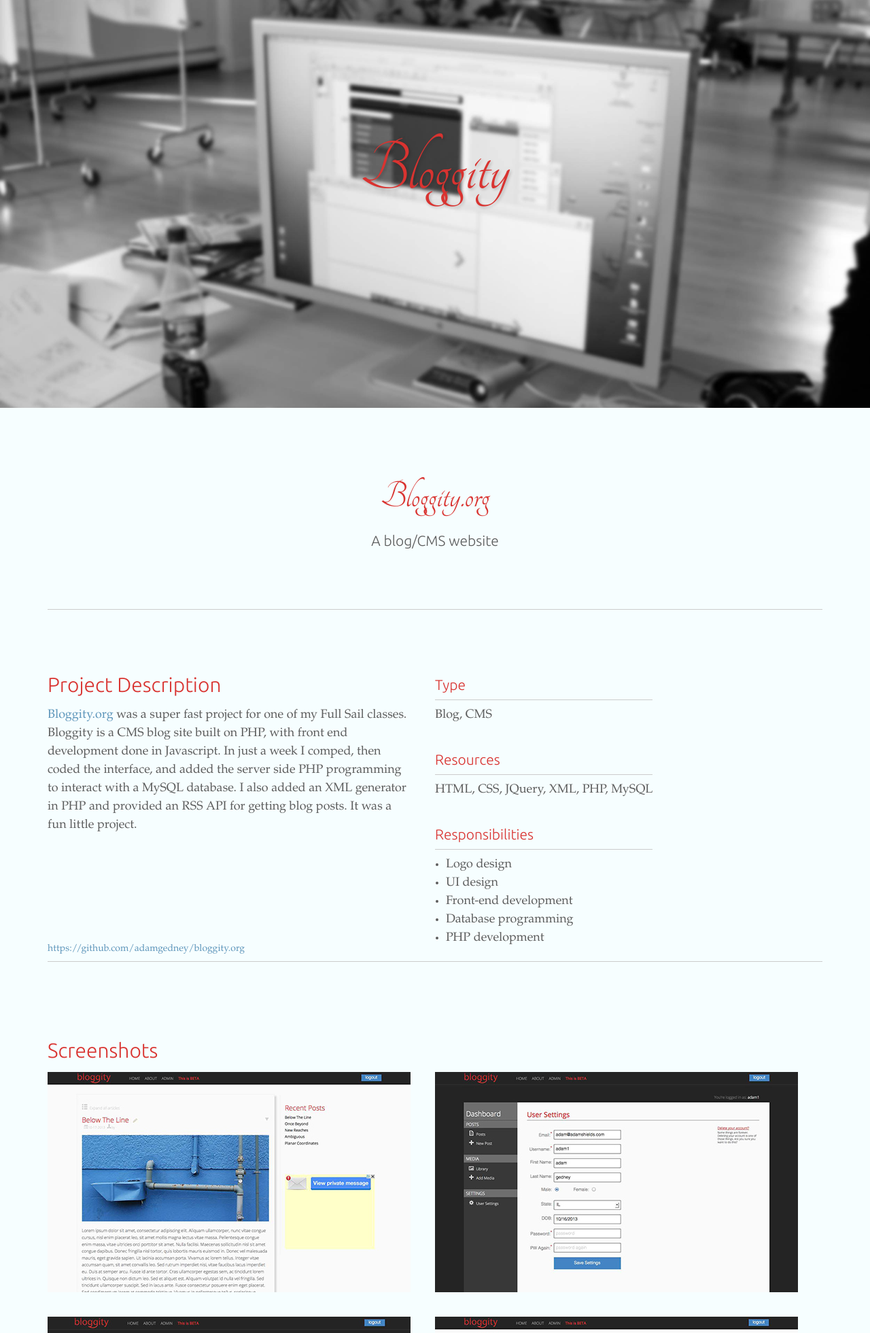
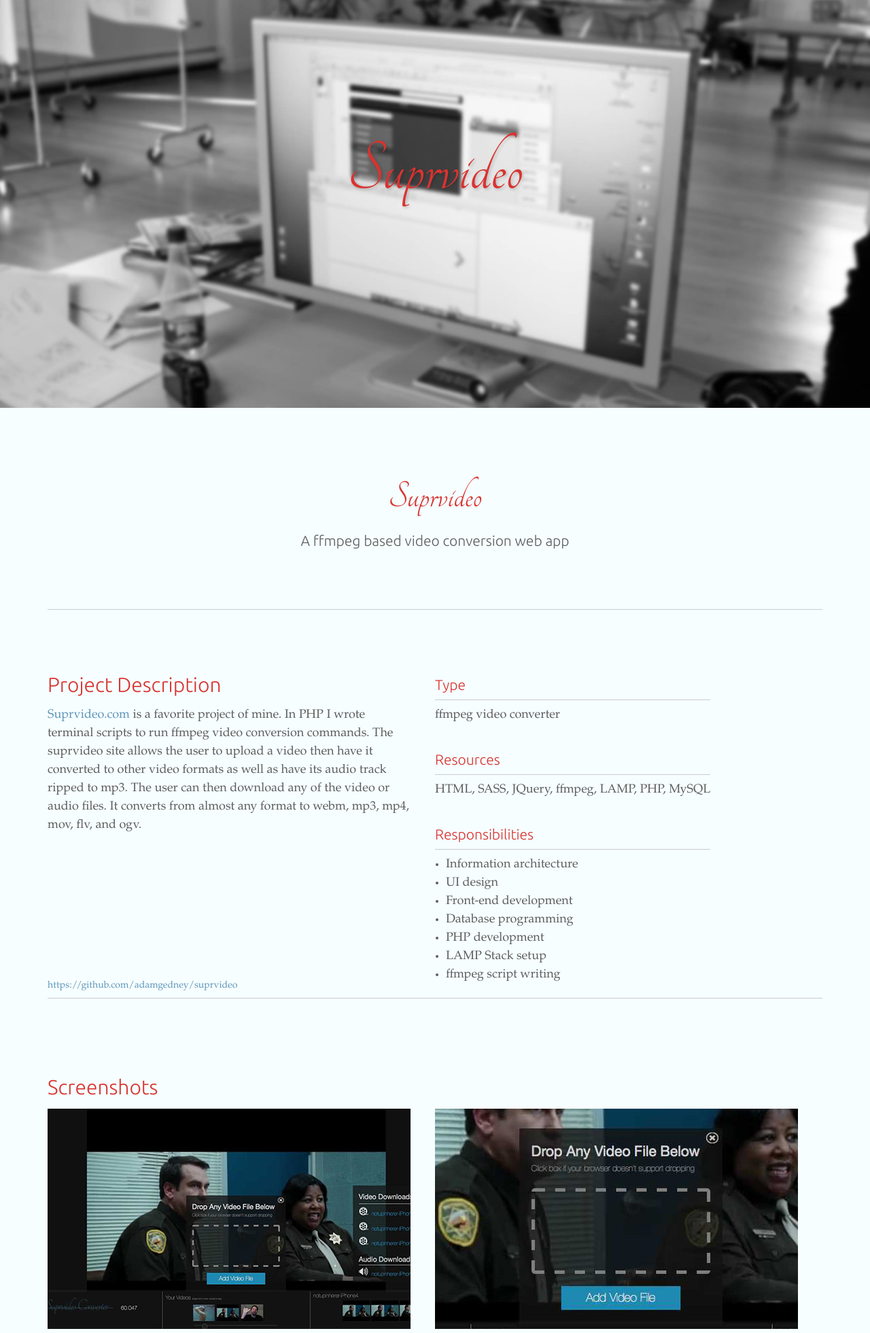
Before and after one commit to adamgedney/adamgedney.com, a PHP site: page /ASL/work/suprvideo.html in a window 1280 px wide. Shown: the part 54-2015 px from the top of the page at 68% size. Run offline with PHP 8.4, Linux system fonts and the light colour scheme; some web fonts are replaced.

Commit message:
added suprvideo content

```diff
--- a/index.php
+++ b/index.php
@@ -136,7 +136,7 @@
 
 							<a href="work/madserv.html" ><img src="images/madserv-thumb.jpg" alt="love image 5"/></a>
 
-							<a href="work/tip-calculator.html" ><img src="images/tipcalc-thumb.jpg" alt="love image 4"/></a>
+							<a href="work/suprvideo.html" ><img src="images/suprvideo-thumb.jpg" alt="love image 4"/></a>
 
 						</div><!-- /.love-img-container-->
 
--- a/work/suprvideo.html
+++ b/work/suprvideo.html
@@ -54,37 +54,39 @@
 
 				<div class="featured">
 					<img src="images/featured.jpg" alt="Synergy featured image"/>
-					<h2>Bloggity</h2>
+					<h2>Suprvideo</h2>
 				</div><!-- /.featured-->
 
 					<div class="project-inner">
 						<div class="description">
-							<h3>Bloggity.org</h3>
-							<h4>A blog/CMS website</h4>
+							<h3>Suprvideo</h3>
+							<h4>A ffmpeg based video conversion web app</h4>
 						</div><!-- /.description-->
 
 						<div class="details">
 							<div class="details-desc">
 								<h3>Project Description</h3>
-									<p><a href="http://bloggity.org" alt="project live site link">Bloggity.org</a> was a super fast project for one of my Full Sail classes. Bloggity is a CMS blog site built on PHP, with front end development done in Javascript. In just a week I comped, then coded the interface, and added the server side PHP programming to interact with a MySQL database. I also added an XML generator in PHP and provided an RSS API for getting blog posts. It was a fun little project.</p>
+									<p><a href="http://suprvideo.com" alt="project live site link">Suprvideo.com</a> is a favorite project of mine. In PHP I wrote terminal scripts to run ffmpeg video conversion commands. The suprvideo site allows the user to upload a video then have it converted to other video formats as well as have its audio track ripped to mp3. The user can then download any of the video or audio files. It converts from almost any format to webm, mp3, mp4, mov, flv, and ogv.</p>
 
-									<a class="github-link" href="https://github.com/adamgedney/bloggity.org" alt="github link">https://github.com/adamgedney/bloggity.org</a>
+									<a class="github-link" href="https://github.com/adamgedney/suprvideo" alt="github link">https://github.com/adamgedney/suprvideo</a>
 							</div><!-- /.details-desc-->
 
 							<div class="details-sidebar">
 								<h4>Type</h4>
-									<p>Blog, CMS</p>
+									<p>ffmpeg video converter</p>
 
 								<h4>Resources</h4>
-									<p>HTML, CSS, JQuery, XML, PHP, MySQL</p>
+									<p>HTML, SASS, JQuery, ffmpeg, LAMP, PHP, MySQL</p>
 
 								<h4>Responsibilities</h4>
 									<ul>
-										<li>Logo design</li>
+										<li>Information architecture</li>
 										<li>UI design</li>
 										<li>Front-end development</li>
 										<li>Database programming</li>
 										<li>PHP development</li>
+										<li>LAMP Stack setup</li>
+										<li>ffmpeg script writing</li>
 									</ul>
 							</div><!-- /.details-sidebar-->
 						</div><!-- /.details-->
@@ -93,15 +95,15 @@
 							<h3>Screenshots</h3>
 
 								<div class="shot-left-col">
-									<a data-lightbox="13" title="Here's the full site" href="images/shots/full/bloggity.org.jpg" alt="screenshot lightbox 1"><img src="images/shots/bloggity0.jpg" alt="screenshot 1"/></a>
+									<a data-lightbox="13" title="Here's the full site" href="images/shots/full/suprvideo.jpg" alt="screenshot lightbox 1"><img src="images/shots/supr1.jpg" alt="screenshot 1"/></a>
 
-									<a data-lightbox="14" title="Detail of CMS Admin interface" href="images/shots/bloggity1.jpg" alt="screenshot lightbox 2"><img src="images/shots/bloggity1.jpg" alt="screenshot 2"/></a>
+									<a data-lightbox="14" title="Detail of CMS Admin interface" href="images/shots/full/suprvideoRepo.png" alt="screenshot lightbox 2"><img src="images/shots/supr2.jpg" alt="screenshot 2"/></a>
 								</div><!-- /.shot-left-col-->
 
 								<div class="shot-right-col">
-									<a data-lightbox="15" title="Detail of CMS user CRUD interface" href="images/shots/bloggity2.jpg" alt="screenshot lightbox 3"><img src="images/shots/bloggity2.jpg" alt="screenshot 3"/></a>
+									<a data-lightbox="15" title="Detail of CMS user CRUD interface" href="images/shots/supr3.jpg" alt="screenshot lightbox 3"><img src="images/shots/supr3.jpg" alt="screenshot 3"/></a>
 
-									<a data-lightbox="16" title="Detail of XML/RSS API page" href="images/shots/bloggity3.jpg" alt="screenshot lightbox 4"><img src="images/shots/bloggity3.jpg" alt="screenshot 4"/></a>
+									<a data-lightbox="16" title="Detail of XML/RSS API page" href="images/shots/supr4.jpg" alt="screenshot lightbox 4"><img src="images/shots/supr4.jpg" alt="screenshot 4"/></a>
 								</div><!-- /.shot-right-col-->
 						</div><!-- /.shots-->
 
```
Also changed, not shown: work/images/shots/supr1.jpg (added), work/images/shots/supr2.jpg (added), work/images/shots/supr3.jpg (added), work/images/shots/supr4.jpg (added).
